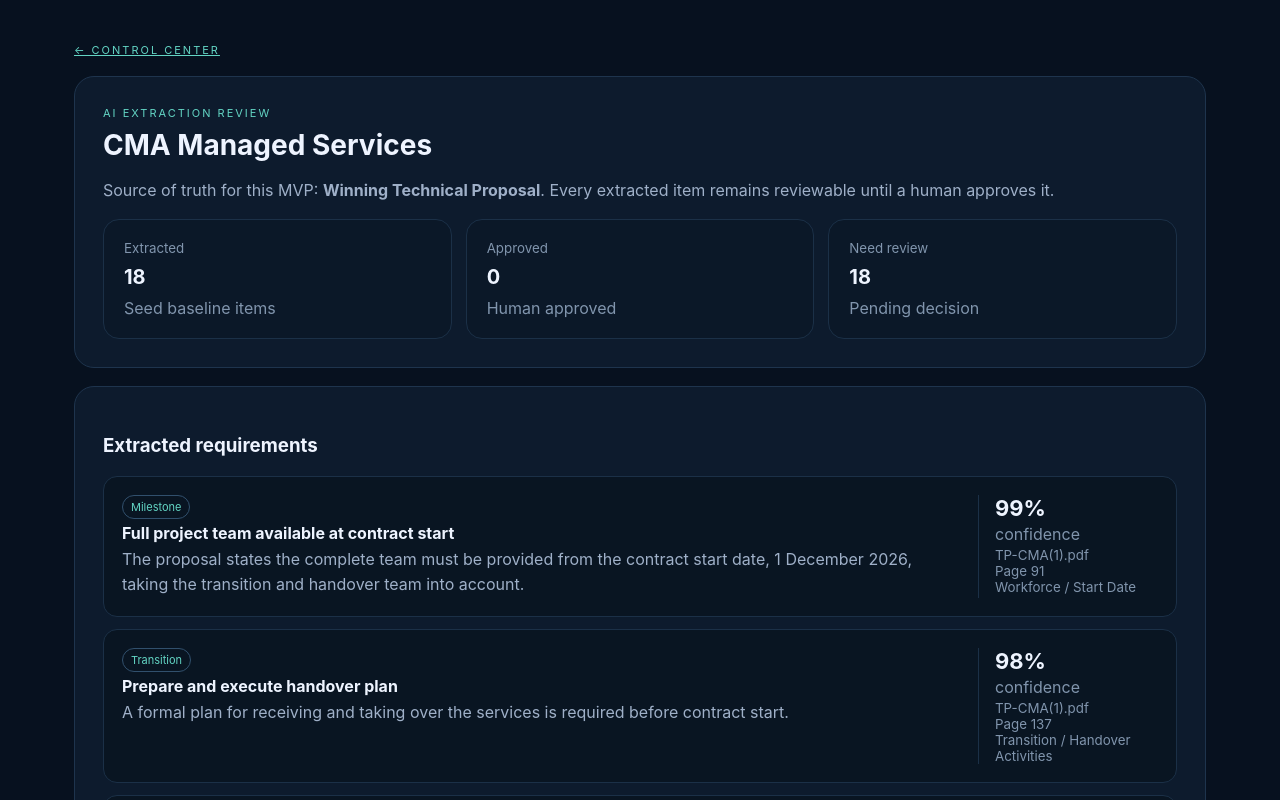
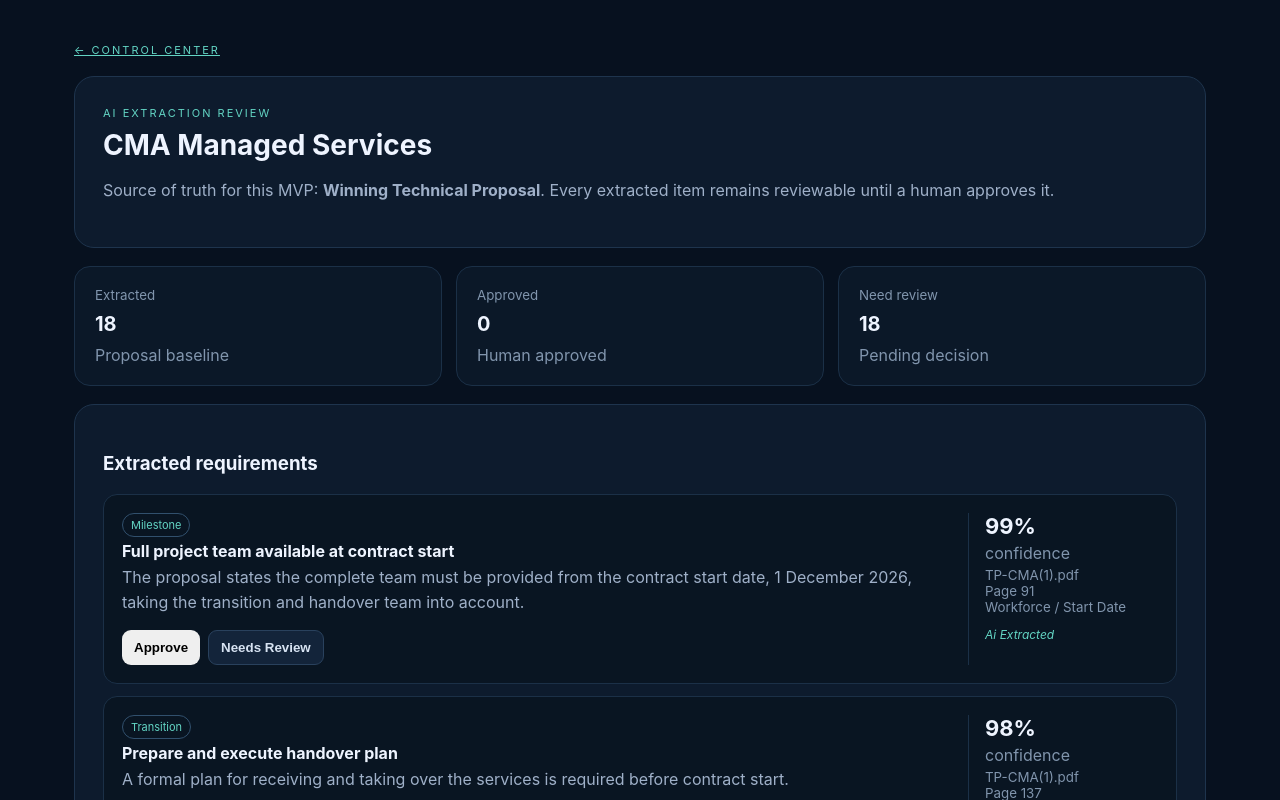
Before and after one commit to mohdassen/managedops, a Next.js app: page /review in a window 1280 px wide. Shown: the top 800 px of the page. Built offline with nearby package versions, Linux system fonts and the light colour scheme.

Commit message:
feat: connect extraction review to approval workflow

```diff
--- a/app/review/page.tsx
+++ b/app/review/page.tsx
@@ -1,11 +1,8 @@
-import { cmaRequirements, cmaBaselineSummary } from '@/data/cma-baseline';
-
-const labels: Record<string,string> = {scope:'Scope',service:'Service',resource:'Resource',role:'Role',sla_kpi:'SLA / KPI',deliverable:'Deliverable',milestone:'Milestone',transition:'Transition',kt:'Knowledge Transfer',governance:'Governance',coverage:'Coverage',responsibility:'Responsibility',dependency:'Dependency',assumption:'Assumption',risk:'Risk'};
+import { cmaRequirements, cmaBaselineSummary } from '../../data/cma-baseline';
+import ReviewClient from './ReviewClient';
 
 export default function ReviewPage(){return <main>
   <a className="eyebrow" href="/">← CONTROL CENTER</a>
-  <section className="panel"><p className="eyebrow">AI EXTRACTION REVIEW</p><h1>{cmaBaselineSummary.name}</h1><p>Source of truth for this MVP: <b>Winning Technical Proposal</b>. Every extracted item remains reviewable until a human approves it.</p>
-  <div className="grid"><article><small>Extracted</small><strong>{cmaBaselineSummary.extracted}</strong><span>Seed baseline items</span></article><article><small>Approved</small><strong>{cmaBaselineSummary.approved}</strong><span>Human approved</span></article><article><small>Need review</small><strong>{cmaBaselineSummary.needsReview}</strong><span>Pending decision</span></article></div></section>
-  <section className="panel"><h3>Extracted requirements</h3><div className="table">{cmaRequirements.map(r=><div className="row" key={r.id}><div><span className="tag">{labels[r.category]}</span><h4>{r.title}</h4><p>{r.detail}</p></div><div className="source"><b>{Math.round(r.confidence*100)}%</b><span>confidence</span><small>{r.source.document}<br/>Page {r.source.page}<br/>{r.source.section}</small></div></div>)}</div></section>
-  <style jsx>{`.table{display:grid;gap:12px}.row{display:grid;grid-template-columns:1fr 180px;gap:18px;background:#091522;border:1px solid #1b3047;border-radius:14px;padding:18px}.row h4{margin:8px 0 4px}.row p{margin:0}.tag{font-size:11px;border:1px solid #31506d;border-radius:20px;padding:4px 8px;color:#63d5c4}.source{display:flex;flex-direction:column;gap:3px;border-left:1px solid #1b3047;padding-left:16px}.source b{font-size:22px}.source span,.source small{color:#8195ad}@media(max-width:760px){.row{grid-template-columns:1fr}.source{border-left:0;border-top:1px solid #1b3047;padding:12px 0 0}}`}</style>
+  <section className="panel"><p className="eyebrow">AI EXTRACTION REVIEW</p><h1>{cmaBaselineSummary.name}</h1><p>Source of truth for this MVP: <b>Winning Technical Proposal</b>. Every extracted item remains reviewable until a human approves it.</p></section>
+  <ReviewClient initial={cmaRequirements}/>
 </main>}
```
